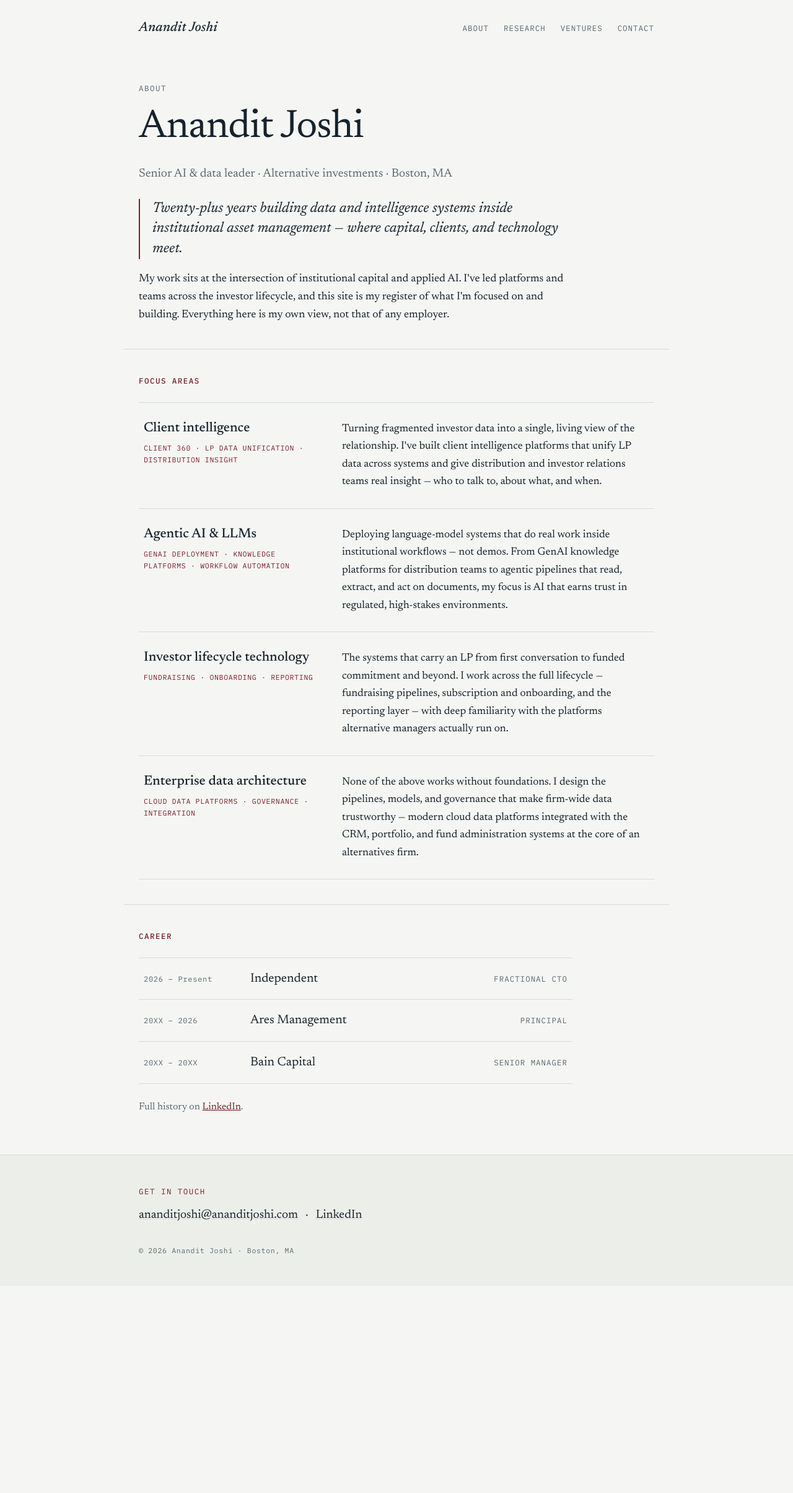
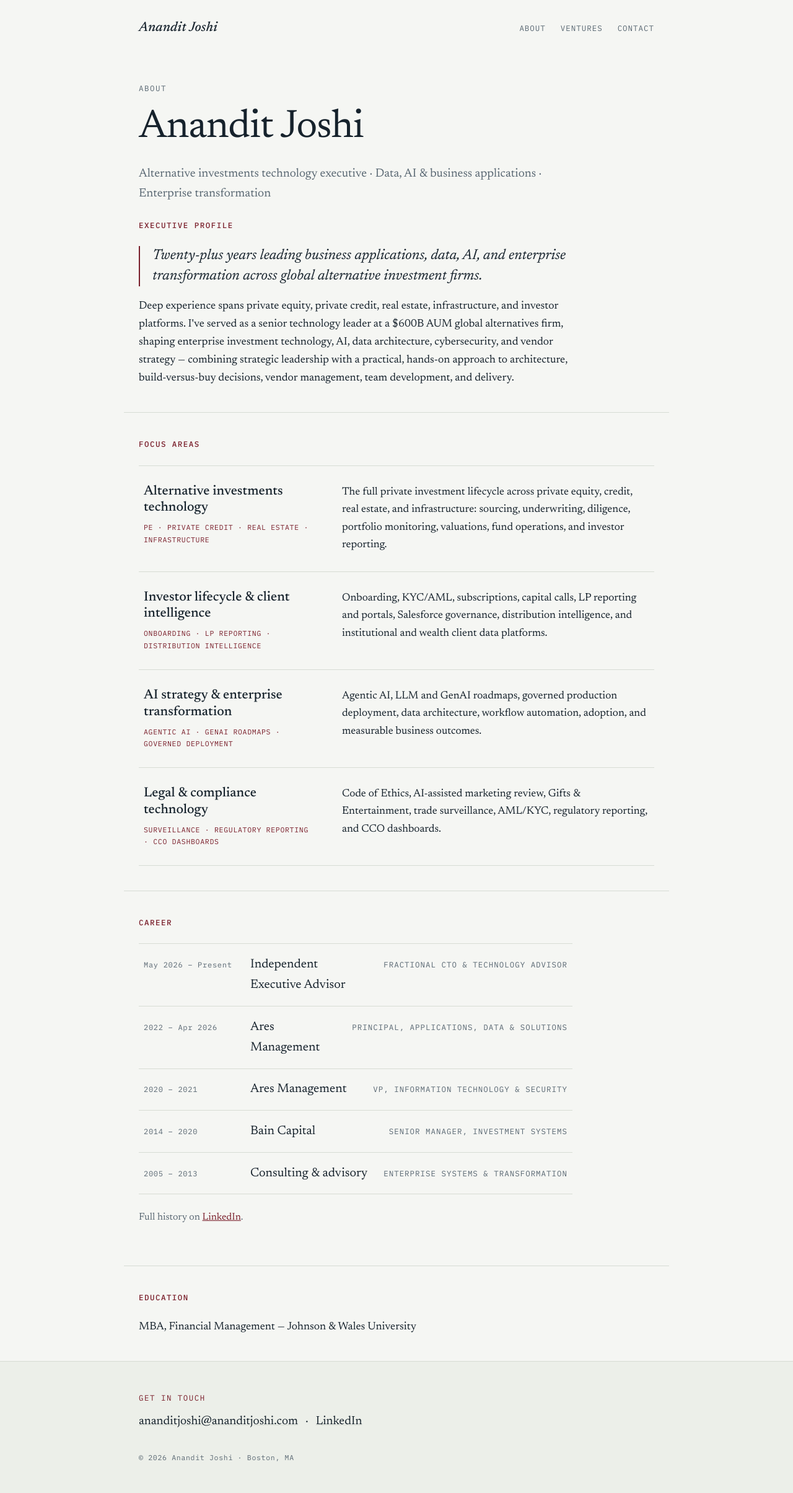
Before and after one commit to ananditjoshi-svg/Anandit_Joshi.com, a Jekyll site: the page built from about/index.html, in a window 1280 px wide. Shown: the whole page at 62% size. Built offline with Jekyll 4.4.1, drawn with Linux system fonts in a browser that asks for light colours; before the commit the page ends 2075 px from its top, so only the background shows below that.

Commit message:
Add files via upload

```diff
--- a/_config.yml
+++ b/_config.yml
@@ -1,5 +1,5 @@
 title: Anandit Joshi
-description: Notes on building intelligent systems for private markets — AI, data, and the investor lifecycle.
+description: Alternative investments technology executive — data, AI and business applications, enterprise transformation.
 url: "https://ananditjoshi.com"
 baseurl: ""
 
@@ -7,15 +7,6 @@ author:
   name: Anandit Joshi
 
 markdown: kramdown
-permalink: /research/:year/:slug/
-
-# Collections & defaults
-defaults:
-  - scope:
-      path: ""
-      type: "posts"
-    values:
-      layout: "post"
 
 exclude:
   - README.md
--- a/_layouts/default.html
+++ b/_layouts/default.html
@@ -3,7 +3,7 @@
 <head>
   <meta charset="utf-8">
   <meta name="viewport" content="width=device-width, initial-scale=1">
-  <title>{% if page.title and page.url != "/" %}{{ page.title }} — {{ site.title }}{% else %}{{ site.title }} — AI &amp; Data in Private Markets{% endif %}</title>
+  <title>{% if page.title and page.url != "/" %}{{ page.title }} — {{ site.title }}{% else %}{{ site.title }} — Alternative Investments Technology Executive{% endif %}</title>
   <meta name="description" content="{{ page.excerpt | default: site.description | strip_html | strip_newlines | truncate: 160 }}">
   <link rel="preconnect" href="https://fonts.googleapis.com">
   <link rel="preconnect" href="https://fonts.gstatic.com" crossorigin>
@@ -16,7 +16,6 @@
     <a class="wordmark" href="{{ '/' | relative_url }}">Anandit&nbsp;Joshi</a>
     <nav class="site-nav" aria-label="Main">
       <a href="{{ '/about/' | relative_url }}">About</a>
-      <a href="{{ '/research/' | relative_url }}">Research</a>
       <a href="{{ '/ventures/' | relative_url }}">Ventures</a>
       <a href="{{ '/#contact' | relative_url }}">Contact</a>
     </nav>
--- a/about/index.html
+++ b/about/index.html
@@ -5,13 +5,14 @@ title: About
 <section class="hero hero-compact">
   <p class="eyebrow">About</p>
   <h1 class="hero-title">Anandit Joshi</h1>
-  <p class="hero-sub">Senior AI &amp; data leader · Alternative investments · Boston, MA</p>
+  <p class="hero-sub">Alternative investments technology executive · Data, AI &amp; business applications · Enterprise transformation</p>
 </section>
 
 <section class="about-page">
+  <h2 class="section-label">Executive profile</h2>
   <div class="about-body">
-    <p class="lede">Twenty-plus years building data and intelligence systems inside institutional asset management — where capital, clients, and technology meet.</p>
-    <p>My work sits at the intersection of institutional capital and applied AI. I've led platforms and teams across the investor lifecycle, and this site is my register of what I'm focused on and building. Everything here is my own view, not that of any employer.</p>
+    <p class="lede">Twenty-plus years leading business applications, data, AI, and enterprise transformation across global alternative investment firms.</p>
+    <p>Deep experience spans private equity, private credit, real estate, infrastructure, and investor platforms. I've served as a senior technology leader at a $600B AUM global alternatives firm, shaping enterprise investment technology, AI, data architecture, cybersecurity, and vendor strategy — combining strategic leadership with a practical, hands-on approach to architecture, build-versus-buy decisions, vendor management, team development, and delivery.</p>
   </div>
 </section>
 
@@ -20,31 +21,31 @@ title: About
   <ol class="focus-list">
     <li class="focus-block">
       <div class="focus-head">
-        <h3 class="focus-name">Client intelligence</h3>
-        <p class="focus-keys">Client 360 · LP data unification · Distribution insight</p>
+        <h3 class="focus-name">Alternative investments technology</h3>
+        <p class="focus-keys">PE · Private credit · Real estate · Infrastructure</p>
       </div>
-      <p class="focus-desc">Turning fragmented investor data into a single, living view of the relationship. I've built client intelligence platforms that unify LP data across systems and give distribution and investor relations teams real insight — who to talk to, about what, and when.</p>
+      <p class="focus-desc">The full private investment lifecycle across private equity, credit, real estate, and infrastructure: sourcing, underwriting, diligence, portfolio monitoring, valuations, fund operations, and investor reporting.</p>
     </li>
     <li class="focus-block">
       <div class="focus-head">
-        <h3 class="focus-name">Agentic AI &amp; LLMs</h3>
-        <p class="focus-keys">GenAI deployment · Knowledge platforms · Workflow automation</p>
+        <h3 class="focus-name">Investor lifecycle &amp; client intelligence</h3>
+        <p class="focus-keys">Onboarding · LP reporting · Distribution intelligence</p>
       </div>
-      <p class="focus-desc">Deploying language-model systems that do real work inside institutional workflows — not demos. From GenAI knowledge platforms for distribution teams to agentic pipelines that read, extract, and act on documents, my focus is AI that earns trust in regulated, high-stakes environments.</p>
+      <p class="focus-desc">Onboarding, KYC/AML, subscriptions, capital calls, LP reporting and portals, Salesforce governance, distribution intelligence, and institutional and wealth client data platforms.</p>
     </li>
     <li class="focus-block">
       <div class="focus-head">
-        <h3 class="focus-name">Investor lifecycle technology</h3>
-        <p class="focus-keys">Fundraising · Onboarding · Reporting</p>
+        <h3 class="focus-name">AI strategy &amp; enterprise transformation</h3>
+        <p class="focus-keys">Agentic AI · GenAI roadmaps · Governed deployment</p>
       </div>
-      <p class="focus-desc">The systems that carry an LP from first conversation to funded commitment and beyond. I work across the full lifecycle — fundraising pipelines, subscription and onboarding, and the reporting layer — with deep familiarity with the platforms alternative managers actually run on.</p>
+      <p class="focus-desc">Agentic AI, LLM and GenAI roadmaps, governed production deployment, data architecture, workflow automation, adoption, and measurable business outcomes.</p>
     </li>
     <li class="focus-block">
       <div class="focus-head">
-        <h3 class="focus-name">Enterprise data architecture</h3>
-        <p class="focus-keys">Cloud data platforms · Governance · Integration</p>
+        <h3 class="focus-name">Legal &amp; compliance technology</h3>
+        <p class="focus-keys">Surveillance · Regulatory reporting · CCO dashboards</p>
       </div>
-      <p class="focus-desc">None of the above works without foundations. I design the pipelines, models, and governance that make firm-wide data trustworthy — modern cloud data platforms integrated with the CRM, portfolio, and fund administration systems at the core of an alternatives firm.</p>
+      <p class="focus-desc">Code of Ethics, AI-assisted marketing review, Gifts &amp; Entertainment, trade surveillance, AML/KYC, regulatory reporting, and CCO dashboards.</p>
     </li>
   </ol>
 </section>
@@ -53,20 +54,37 @@ title: About
   <h2 class="section-label">Career</h2>
   <ol class="career">
     <li class="career-row">
-      <span class="career-dates">2026 – Present</span>
-      <span class="career-firm">Independent</span>
-      <span class="career-title">Fractional CTO</span>
+      <span class="career-dates">May 2026 – Present</span>
+      <span class="career-firm">Independent Executive Advisor</span>
+      <span class="career-title">Fractional CTO &amp; Technology Advisor</span>
     </li>
     <li class="career-row">
-      <span class="career-dates">20XX – 2026</span>
+      <span class="career-dates">2022 – Apr 2026</span>
       <span class="career-firm">Ares Management</span>
-      <span class="career-title">Principal</span>
+      <span class="career-title">Principal, Applications, Data &amp; Solutions</span>
     </li>
     <li class="career-row">
-      <span class="career-dates">20XX – 20XX</span>
+      <span class="career-dates">2020 – 2021</span>
+      <span class="career-firm">Ares Management</span>
+      <span class="career-title">VP, Information Technology &amp; Security</span>
+    </li>
+    <li class="career-row">
+      <span class="career-dates">2014 – 2020</span>
       <span class="career-firm">Bain Capital</span>
-      <span class="career-title">Senior Manager</span>
+      <span class="career-title">Senior Manager, Investment Systems</span>
+    </li>
+    <li class="career-row">
+      <span class="career-dates">2005 – 2013</span>
+      <span class="career-firm">Consulting &amp; advisory</span>
+      <span class="career-title">Enterprise systems &amp; transformation</span>
     </li>
   </ol>
   <p class="career-note">Full history on <a href="https://www.linkedin.com/in/ananditjoshi7/">LinkedIn</a>.</p>
 </section>
+
+<section class="focus-section">
+  <h2 class="section-label">Education</h2>
+  <div class="about-body">
+    <p>MBA, Financial Management — Johnson &amp; Wales University</p>
+  </div>
+</section>
--- a/assets/css/main.css
+++ b/assets/css/main.css
@@ -442,7 +442,8 @@ a:focus-visible {
   letter-spacing: 0.08em;
   text-transform: uppercase;
   color: var(--slate);
-  white-space: nowrap;
+  text-align: right;
+  max-width: 22rem;
 }
 
 .career-note {
```
Also changed, not shown: index.html (+4 -4 lines).
